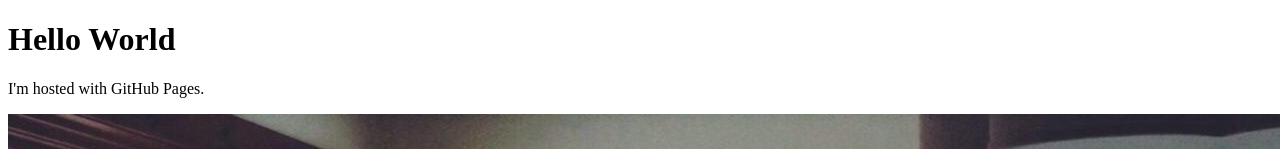
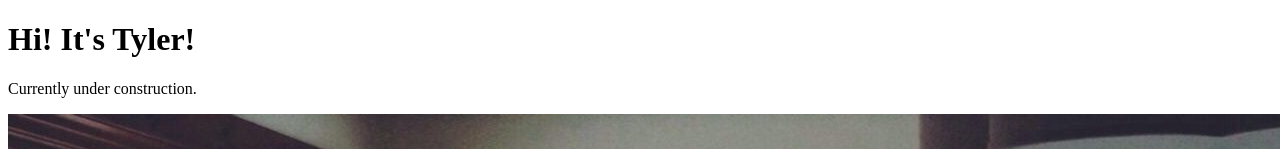
Before and after one commit to imtylerim/imtylerim.github.io, a plain HTML site: page index.html in a window 1280 px wide. Shown: the top 149 px of the page. Drawn offline with Linux system fonts and the light colour scheme.

Commit message:
Little personalization

```diff
--- a/index.html
+++ b/index.html
@@ -1,8 +1,8 @@
 <!DOCTYPE html>
 <html>
 	<body>
-		<h1>Hello World</h1>
-		<p>I'm hosted with GitHub Pages.</p>
+		<h1>Hi! It's Tyler!</h1>
+		<p>Currently under construction.</p>
 		<img src="room.jpg" />
 	</body>
 </html>
```
